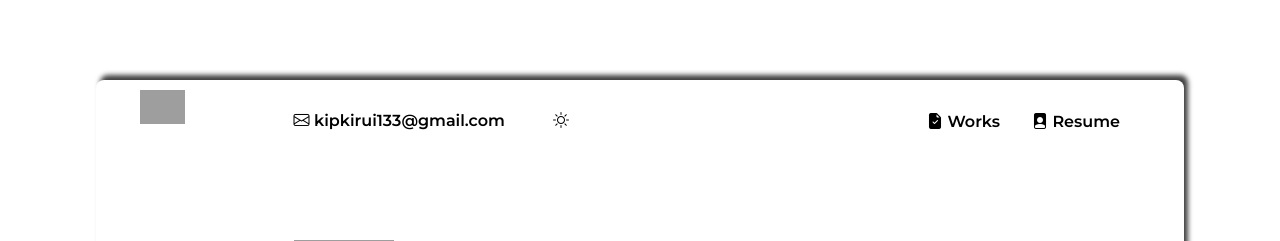
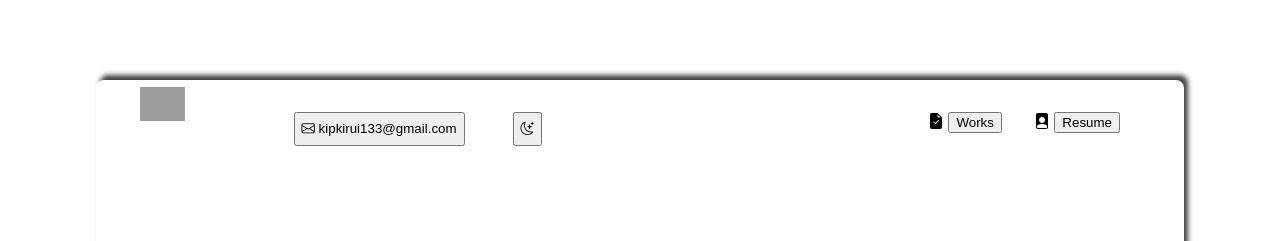
Before and after one commit to Tito-74/Portfolio, a Django app: page / in a window 1280 px wide. Shown: the top 241 px of the page. Run offline with Django 4.2, Linux system fonts and the light colour scheme; data that the repository does not hold is empty; grey boxes are pictures that could not be loaded.

Commit message:
structure code and removed unnecessary commnents

```diff
--- a/myWorks/templates/index.html
+++ b/myWorks/templates/index.html
@@ -11,6 +11,9 @@
 <link rel="preconnect" href="https://fonts.gstatic.com" crossorigin>
 <link href="https://fonts.googleapis.com/css2?family=Montserrat:wght@400;600&display=swap" rel="stylesheet">
 <link rel="stylesheet" href="https://cdn.jsdelivr.net/npm/bootstrap-icons@1.10.5/font/bootstrap-icons.css">
+<link rel="preconnect" href="https://fonts.googleapis.com">
+<link rel="preconnect" href="https://fonts.gstatic.com" crossorigin>
+<link href="https://fonts.googleapis.com/css2?family=Sacramento&display=swap" rel="stylesheet">
   <title>Tito</title>
 </head>
 <body>
@@ -18,22 +21,23 @@
     <div class="side-bar">
       <img class="logo" width="100" src="https://res.cloudinary.com/dlkjbxanc/image/upload/v1684153809/download_vmjdgi.png" alt="logo">
       <div class="social-media-part hide-mobile">
-        <a class="darkMode" href="#"><i class="bi bi-twitter"></i></a>
-        <a class="darkMode1-" href="#"><i class="bi bi-github"></i></a>
-        <!-- <a class="darkMode-2" href="#"><i class="bi bi-kaggle"></i></a> -->
+        <button class="nav-btn" id="nav-btn" onclick="window.location.href = 'https://twitter.com/TheAnalyst_Tito';"><i class="bi bi-twitter"></i></button>
+        <button class="nav-btn" id="nav-btn" onclick="window.location.href = 'https://github.com/Tito-74';"><i class="bi bi-github"></i></button>
+
       </div>
     </div>
     <div class="main">
       <header>
         <nav>
-          <div class="email-details  ">
-            <a class= "hide-mobile dark-email" href="#">
-              <i class="bi bi-envelope"></i>
-              kipkirui133@gmail.com
-            </a>
+          <div class="email-details">
 
-            <a href="#" id="dark-modes"><i class="bi bi-brightness-high"></i></a>
+              <button class="nav-btn hide-mobile dark-email" id="nav-btn" onclick="window.location.href = '#my-works';">
+                <i class="bi bi-envelope"></i>
+                kipkirui133@gmail.com</button>
 
+            <button class="nav-btn dark-email" id="btn"  onclick="change()">
+              <i class="bi bi-moon-stars"></i>
+            </button>
 
           </div>
 
@@ -41,24 +45,26 @@
             <li id="exit" class="exit-btn hide-desktop">
               <img src="https://res.cloudinary.com/dlkjbxanc/image/upload/v1685392723/exit_bcxxab.svg" alt=""></li>
             <li class="hide-desktop">
-              <a href="#">
-                <i class="bi bi-envelope"></i>
-              Email</a>
+
+              <i class="bi bi-envelope"></i>
+              <button class="nav-btn" onclick="window.location.href = '#my-works';">Email</button>
+
             </li>
-            <li><a href="#my-works">
+
+            <li>
               <i class="bi bi-file-earmark-check-fill"></i>
-            Works</a>
+              <button class="nav-btn" onclick="window.location.href = '#my-works';"> Works</button>
           </li>
             <li>
-              <a href="#">
                 <i class="bi bi-file-person-fill"></i>
-              Resume</a>
+
+              <button class="nav-btn" onclick="window.location.href = '#';"> Resume</button>
             </li>
 
           </ul>
 
           <a href="#" class="menu hide-desktop">
-            <img src="https://res.cloudinary.com/dlkjbxanc/image/upload/v1684480354/ham_b31do7.svg" alt="toggle menu" id="menu">
+            <img src="https://res.cloudinary.com/dlkjbxanc/image/upload/v1684480354/ham_b31do7.svg" alt="toggle menu"  id="menu">
           </a>
         </nav>
 
@@ -190,18 +180,20 @@
         <span>Nairobi, Kenya </span>
         <p>kipkirui133@gmail.com</p>
         <div class="social-media">
-          <a href="#"><i class="bi bi-twitter"></i>
-          </a>
-          <a href="#"><i class="bi bi-github"></i>
-          </a>
+          <button class="nav-btn" id="nav-btn" onclick="window.location.href = 'https://twitter.com/TheAnalyst_Tito';"><i class="bi bi-twitter"></i></button>
+          <button class="nav-btn" id="nav-btn" onclick="window.location.href = 'https://github.com/Tito-74';"><i class="bi bi-github"></i></button>
         </div>
       </div>
       <div class="footer-nav">
         <img class="footer-logo" width="100" src="https://res.cloudinary.com/dlkjbxanc/image/upload/v1684153809/download_vmjdgi.png" alt="logo">
         <div class="footer-link">
           <ul>
-            <li><a href="#my-works">Works</a></li>
-            <li><a href="#">Resume</a></li>
+            <li>
+              <button class="nav-btn" id="nav-btn" onclick="window.location.href = '#my-works';"> Works</button>
+          </li>
+            <li>
+              <button class="nav-btn" id="nav-btn" onclick="window.location.href = '#';"> Resume</button>
+            </li>
           </ul>
         </div>
         <p>&copy;2023 Tito, All Rights Reserved</p>
@@ -224,44 +216,36 @@
       showCursor: false
     });
 
-    // var aTag = document.querySelector('a');
-     document.getElementById('dark-modes').onclick = function(){
-     console.log('clicked')
-     body = document.querySelector('body');
-     body.className = 'dark-mode';
-    //  aTag = document.querySelector('dark-email');
-    //  aTag.className = 'dark-mode';
+    function change() {
+          let btnText = document.getElementById("btn");
+            let btn = document.body;
+            let linkButton = document.getElementsByClassName("nav-btn")
+               btn.classList.toggle("dark-mode");
+               if (btnText.innerHTML === '<i class="bi bi-brightness-high"></i>') {
+                for(i = 0; i < linkButton.length; i++) {
+                    linkButton[i].style.color = 'black';
+                    }
+
+                  btnText.innerHTML = '<i class="bi bi-moon-stars"></i>';
+               } else {
+                for(i = 0; i < linkButton.length; i++) {
+                    linkButton[i].style.color = 'white';
+                    }
+                  btnText.innerHTML = '<i class="bi bi-brightness-high"></i>';
+            }}
 
 
-
-     }
      var nav = document.getElementById("nav-links");
      var exit = document.getElementById("exit");
      document.getElementById("menu").onclick = function(e){
       nav.classList.toggle("hide-mobile")
-      // menu= document.querySelector('menu');
-      // menu.className = 'hide-desktop';
-  //     console.log("hey tito am here")
       e.preventDefault();
       };
       document.getElementById("exit").onclick = function(e){
         nav.classList.add("hide-mobile")
         e.preventDefault();
       }
-  //     var menu = document.getElementById("menu")
-  //     var nav = document.getElementById("nav-links");
-  //     var exit = document.getElementById("exit");
 
-  //     menu.addEventListener("click", function(e){
-  //     nav.classList.toggle("hide-mobile")
-  //     console.log("hey tito am here")
-  //     e.preventDefault();
-  //     })
-
-  //     exit.addEventListener("click", function(e){
-  //       nav.classList.add("hide-mobile")
-  //       e.preventDefault();
-  // })
   </script>
 
 </body>
```
Also changed, not shown: other parts of myWorks/templates/index.html (+14 -30 lines).
